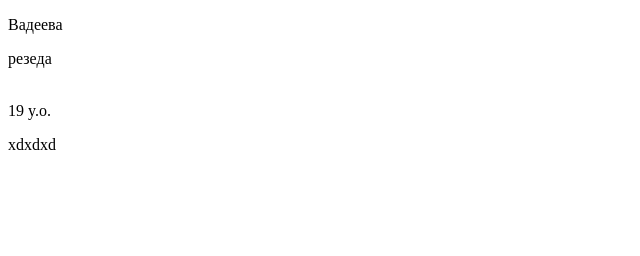
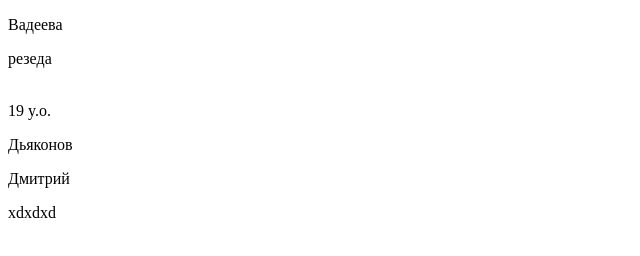
Before and after one commit to anacondacode/lesson_team, a plain HTML site: page index.html in a window 1280 px wide. Shown: the whole page, without its empty margins (0-640 px from the left). Drawn offline with Linux system fonts and the light colour scheme.

Commit message:
work-index.html

```diff
--- a/index.html
+++ b/index.html
@@ -11,6 +11,8 @@
 <!-- Тут должно быть что-то-->
  <p>Вадеева</p>
  <p>резеда</p><br>19 y.o.
+ <p>Дьяконов</p>
+ <p>Дмитрий</p>
 
 <p>xdxdxd</p>
 
```
